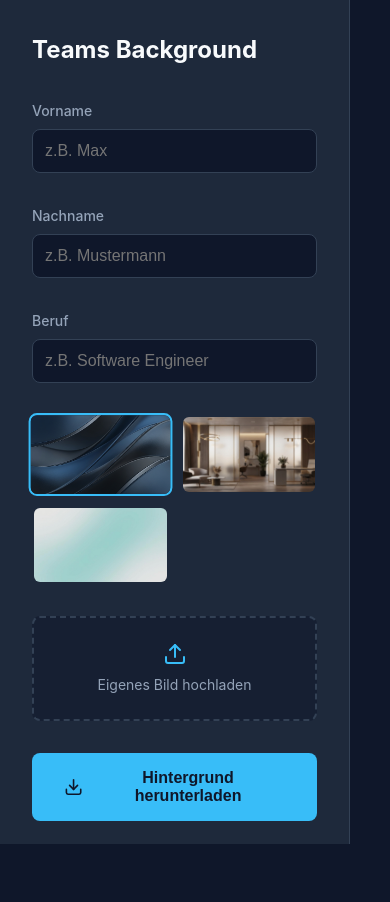
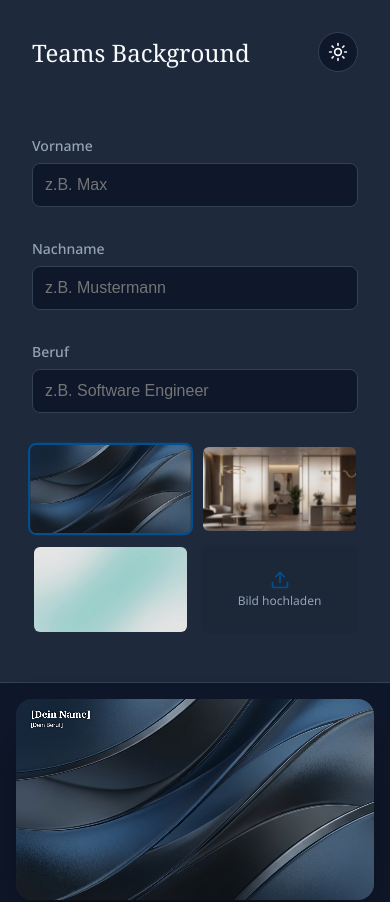
Before and after one commit to moritzwecht/teams-background-creator, a React (Vite) app: page / in a window 390 px wide. Shown: the top 902 px of the page. Before the commit the page ends 844 px from the top, so only its background shows below. Built offline with nearby package versions, Linux system fonts and the light colour scheme.

Commit message:
feat: introduce Teams background creator application with custom text, image upload, canvas rendering, and theme toggling.

```diff
--- a/index.html
+++ b/index.html
@@ -4,7 +4,10 @@
     <meta charset="UTF-8" />
     <link rel="icon" type="image/svg+xml" href="/vite.svg" />
     <meta name="viewport" content="width=device-width, initial-scale=1.0" />
-    <title>teams-background-creator</title>
+    <title>Teams Background Creator</title>
+    <link rel="preconnect" href="https://fonts.googleapis.com">
+    <link rel="preconnect" href="https://fonts.gstatic.com" crossorigin>
+    <link href="https://fonts.googleapis.com/css2?family=Noto+Sans:ital,wght@0,100..900;1,100..900&family=Noto+Serif:ital,wght@0,100..900;1,100..900&display=swap" rel="stylesheet">
   </head>
   <body>
     <div id="root"></div>
--- a/src/App.tsx
+++ b/src/App.tsx
@@ -1,5 +1,5 @@
 import React, { useState, useEffect, useRef } from 'react';
-import { Download, Upload } from 'lucide-react';
+import { Download, Upload, Sun, Moon } from 'lucide-react';
 import './index.css';
 
 const RESOLVED_BACKGROUNDS = [
@@ -14,8 +14,13 @@ function App() {
   const [profession, setProfession] = useState('');
   const [selectedBgUrl, setSelectedBgUrl] = useState(RESOLVED_BACKGROUNDS[0].url);
   const [customBgUrl, setCustomBgUrl] = useState<string | null>(null);
+  const [theme, setTheme] = useState<'light' | 'dark'>('dark');
   const canvasRef = useRef<HTMLCanvasElement>(null);
   const fileInputRef = useRef<HTMLInputElement>(null);
+
+  useEffect(() => {
+    document.body.className = theme === 'light' ? 'light-mode' : '';
+  }, [theme]);
 
   useEffect(() => {
     drawCanvas();
@@ -52,21 +57,46 @@ function App() {
 
       ctx.drawImage(img, offsetX, offsetY, drawWidth, drawHeight);
 
+      // Analyze background brightness in the text area
+      const textAreaX = 80;
+      const textAreaY = 50;
+      const textAreaWidth = 600;
+      const textAreaHeight = 150;
+
+      let isDark = true;
+      try {
+        const imageData = ctx.getImageData(textAreaX, textAreaY, textAreaWidth, textAreaHeight);
+        const data = imageData.data;
+        let brightness = 0;
+        for (let i = 0; i < data.length; i += 4) {
+          // Standard luminance formula
+          brightness += (0.299 * data[i] + 0.587 * data[i + 1] + 0.114 * data[i + 2]);
+        }
+        const avgBrightness = brightness / (data.length / 4);
+        isDark = avgBrightness < 128; // Threshold (0-255)
+      } catch (e) {
+        // Fallback if getImageData fails (e.g. CORS)
+        console.warn('Could not analyze brightness, falling back to white text', e);
+      }
+
+      // Ensure fonts are loaded before drawing text
+      document.fonts.ready.then(() => {
         // Text settings
-      ctx.fillStyle = 'white';
-      ctx.shadowColor = 'rgba(0,0,0,0.5)';
-      ctx.shadowBlur = 10;
+        ctx.fillStyle = isDark ? 'white' : '#1e293b';
+        ctx.shadowColor = isDark ? 'rgba(0,0,0,0.5)' : 'rgba(255,255,255,0.3)';
+        ctx.shadowBlur = isDark ? 10 : 2;
         ctx.textAlign = 'left';
 
         // Draw Name
-      ctx.font = 'bold 50px Inter, sans-serif';
-      const name = `${firstName} ${lastName}`.trim() || 'Dein Name';
+        ctx.font = 'bold 50px "Noto Serif", serif';
+        const name = `${firstName} ${lastName}`.trim() || '[Dein Name]';
         ctx.fillText(name, 80, 100);
 
         // Draw Profession
-      ctx.font = '30px Inter, sans-serif';
-      const prof = profession.trim() || 'Dein Beruf';
+        ctx.font = '30px "Noto Sans", sans-serif';
+        const prof = profession.trim() || '[Dein Beruf]';
         ctx.fillText(prof, 80, 150);
+      });
     };
   };
 
@@ -77,6 +107,7 @@ function App() {
       reader.onload = (event) => {
         const url = event.target?.result as string;
         setCustomBgUrl(url);
+        setSelectedBgUrl(''); // Deselect preset if custom is uploaded
       };
       reader.readAsDataURL(file);
     }
@@ -92,11 +123,18 @@ function App() {
     link.click();
   };
 
+  const toggleTheme = () => {
+    setTheme(prev => prev === 'light' ? 'dark' : 'light');
+  };
+
   return (
     <div className="app-container">
       <aside className="sidebar">
-        <div>
+        <div className="header-row">
           <h1>Teams Background</h1>
+          <button className="theme-toggle" onClick={toggleTheme}>
+            {theme === 'light' ? <Moon size={20} /> : <Sun size={20} />}
+          </button>
         </div>
 
         <div className="input-group">
@@ -146,6 +184,13 @@ function App() {
                 <img src={bg.url} alt={bg.name} title={bg.name} />
               </div>
             ))}
+            <div
+              className={`background-item upload-area ${customBgUrl ? 'active' : ''}`}
+              onClick={() => fileInputRef.current?.click()}
+            >
+              <Upload className="icon" size={20} />
+              <span>Bild hochladen</span>
+            </div>
           </div>
 
           <input
@@ -155,19 +200,7 @@ function App() {
             ref={fileInputRef}
             onChange={handleFileUpload}
           />
-          <div
-            className={`upload-area ${customBgUrl ? 'active' : ''}`}
-            onClick={() => fileInputRef.current?.click()}
-          >
-            <Upload className="icon" size={24} />
-            <span>Eigenes Bild hochladen</span>
         </div>
-        </div>
-
-        <button className="download-btn" onClick={handleDownload}>
-          <Download size={20} />
-          Hintergrund herunterladen
-        </button>
       </aside>
 
       <main className="main-content">
@@ -178,6 +211,11 @@ function App() {
             height={1080}
           />
         </div>
+
+        <button className="download-btn" onClick={handleDownload}>
+          <Download size={20} />
+          Hintergrund herunterladen
+        </button>
       </main>
     </div>
   );
--- a/src/index.css
+++ b/src/index.css
@@ -1,16 +1,34 @@
 :root {
-  font-family: 'Inter', system-ui, Avenir, Helvetica, Arial, sans-serif;
-  line-height: 1.5;
-  font-weight: 400;
+  --font-serif: 'Noto Serif', serif;
+  --font-sans: 'Noto Sans', sans-serif;
 
-  color-scheme: dark light;
-  color: rgba(255, 255, 255, 0.87);
-  background-color: #0f172a;
+  --primary: #005092;
+  --primary-hover: #003d70;
 
-  font-synthesis: none;
-  text-rendering: optimizeLegibility;
-  -webkit-font-smoothing: antialiased;
-  -moz-osx-font-smoothing: grayscale;
+  /* Dark Mode (Default) */
+  --bg-app: #0f172a;
+  --bg-sidebar: #1e293b;
+  --bg-preview: #1e293b;
+  --bg-input: #0f172a;
+  --text-main: #f8fafc;
+  --text-muted: #94a3b8;
+  --border: #334155;
+  --card-shadow: 0 25px 50px -12px rgba(0, 0, 0, 0.5);
+}
+
+.light-mode {
+  --bg-app: #f1f5f9;
+  --bg-sidebar: #ffffff;
+  --bg-preview: #ffffff;
+  --bg-input: #ffffff;
+  --text-main: #0f172a;
+  --text-muted: #64748b;
+  --border: #e2e8f0;
+  --card-shadow: 0 10px 25px -5px rgba(0, 0, 0, 0.1);
+}
+
+* {
+  box-sizing: border-box;
 }
 
 body {
@@ -18,6 +36,10 @@ body {
   display: flex;
   min-width: 320px;
   min-height: 100vh;
+  font-family: var(--font-sans);
+  background-color: var(--bg-app);
+  color: var(--text-main);
+  transition: background-color 0.3s, color 0.3s;
 }
 
 #root {
@@ -32,13 +54,14 @@ body {
 }
 
 .sidebar {
-  background-color: #1e293b;
+  background-color: var(--bg-sidebar);
   padding: 2rem;
-  border-right: 1px solid #334155;
+  border-right: 1px solid var(--border);
   display: flex;
   flex-direction: column;
   gap: 2rem;
   overflow-y: auto;
+  transition: background-color 0.3s, border-color 0.3s;
 }
 
 .main-content {
@@ -47,15 +70,17 @@ body {
   flex-direction: column;
   align-items: center;
   justify-content: center;
-  background-color: #0f172a;
+  background-color: var(--bg-app);
   gap: 2rem;
+  transition: background-color 0.3s;
 }
 
 .sidebar h1 {
+  font-family: var(--font-serif);
   font-size: 1.5rem;
   margin: 0;
-  color: #f8fafc;
-  font-weight: 700;
+  color: var(--text-main);
+  font-weight: 400;
 }
 
 .input-group {
@@ -67,22 +92,22 @@ body {
 .input-group label {
   font-size: 0.875rem;
   font-weight: 500;
-  color: #94a3b8;
+  color: var(--text-muted);
 }
 
 .input-group input {
   padding: 0.75rem;
   border-radius: 0.5rem;
-  border: 1px solid #334155;
-  background-color: #0f172a;
-  color: white;
+  border: 1px solid var(--border);
+  background-color: var(--bg-input);
+  color: var(--text-main);
   font-size: 1rem;
-  transition: border-color 0.2s;
+  transition: border-color 0.2s, background-color 0.3s, color 0.3s;
 }
 
 .input-group input:focus {
   outline: none;
-  border-color: #38bdf8;
+  border-color: var(--primary);
 }
 
 .background-selection {
@@ -99,32 +124,33 @@ body {
 }
 
 .upload-area {
-  border: 2px dashed #334155;
+  aspect-ratio: 16/9;
+  border: 2px dashed var(--border);
   border-radius: 0.5rem;
-  padding: 1.5rem;
   display: flex;
   flex-direction: column;
   align-items: center;
   justify-content: center;
-  gap: 0.5rem;
+  gap: 0.25rem;
   cursor: pointer;
   transition: all 0.2s;
-  background-color: rgba(15, 23, 42, 0.5);
+  background-color: rgba(0, 0, 0, 0.05);
 }
 
 .upload-area:hover {
-  border-color: #38bdf8;
-  background-color: rgba(56, 189, 248, 0.05);
+  border-color: var(--primary);
+  background-color: rgba(0, 80, 146, 0.05);
 }
 
 .upload-area span {
-  font-size: 0.875rem;
-  color: #94a3b8;
+  font-size: 0.75rem;
+  color: var(--text-muted);
   text-align: center;
+  line-height: 1.2;
 }
 
 .upload-area .icon {
-  color: #38bdf8;
+  color: var(--primary);
 }
 
 #imageUpload {
@@ -141,7 +167,7 @@ body {
 }
 
 .background-item.active {
-  border-color: #38bdf8;
+  border-color: var(--primary);
   transform: scale(1.05);
 }
 
@@ -155,11 +181,12 @@ body {
   width: 100%;
   max-width: 1000px;
   aspect-ratio: 16/9;
-  background-color: #1e293b;
+  background-color: var(--bg-preview);
   border-radius: 1rem;
-  box-shadow: 0 25px 50px -12px rgba(0, 0, 0, 0.5);
+  box-shadow: var(--card-shadow);
   overflow: hidden;
   position: relative;
+  transition: background-color 0.3s, box-shadow 0.3s;
 }
 
 canvas {
@@ -174,23 +201,66 @@ canvas {
   justify-content: center;
   gap: 0.5rem;
   padding: 1rem 2rem;
-  background-color: #38bdf8;
-  color: #0f172a;
+  background-color: var(--primary);
+  color: white;
   border: none;
   border-radius: 0.5rem;
   font-size: 1rem;
   font-weight: 600;
   cursor: pointer;
   transition: background-color 0.2s;
-  margin-top: auto;
 }
 
 .download-btn:hover {
-  background-color: #7dd3fc;
+  background-color: var(--primary-hover);
+}
+
+.theme-toggle {
+  display: flex;
+  align-items: center;
+  justify-content: center;
+  width: 40px;
+  height: 40px;
+  border-radius: 50%;
+  background-color: var(--bg-input);
+  border: 1px solid var(--border);
+  color: var(--text-main);
+  cursor: pointer;
+  transition: all 0.2s;
+}
+
+.theme-toggle:hover {
+  border-color: var(--primary);
+  background-color: var(--bg-sidebar);
+}
+
+.header-row {
+  display: flex;
+  align-items: center;
+  justify-content: space-between;
+  margin-bottom: 2rem;
 }
 
 .info-text {
   font-size: 0.75rem;
-  color: #64748b;
+  color: var(--text-muted);
   margin-top: 1rem;
 }
+
+@media (max-width: 768px) {
+  .app-container {
+    grid-template-columns: 1fr;
+    height: auto;
+    overflow: auto;
+  }
+
+  .sidebar {
+    height: auto;
+    border-right: none;
+    border-bottom: 1px solid var(--border);
+  }
+
+  .main-content {
+    padding: 1rem;
+  }
+}
```
Lines whose indentation alone changed are shown as unchanged.
